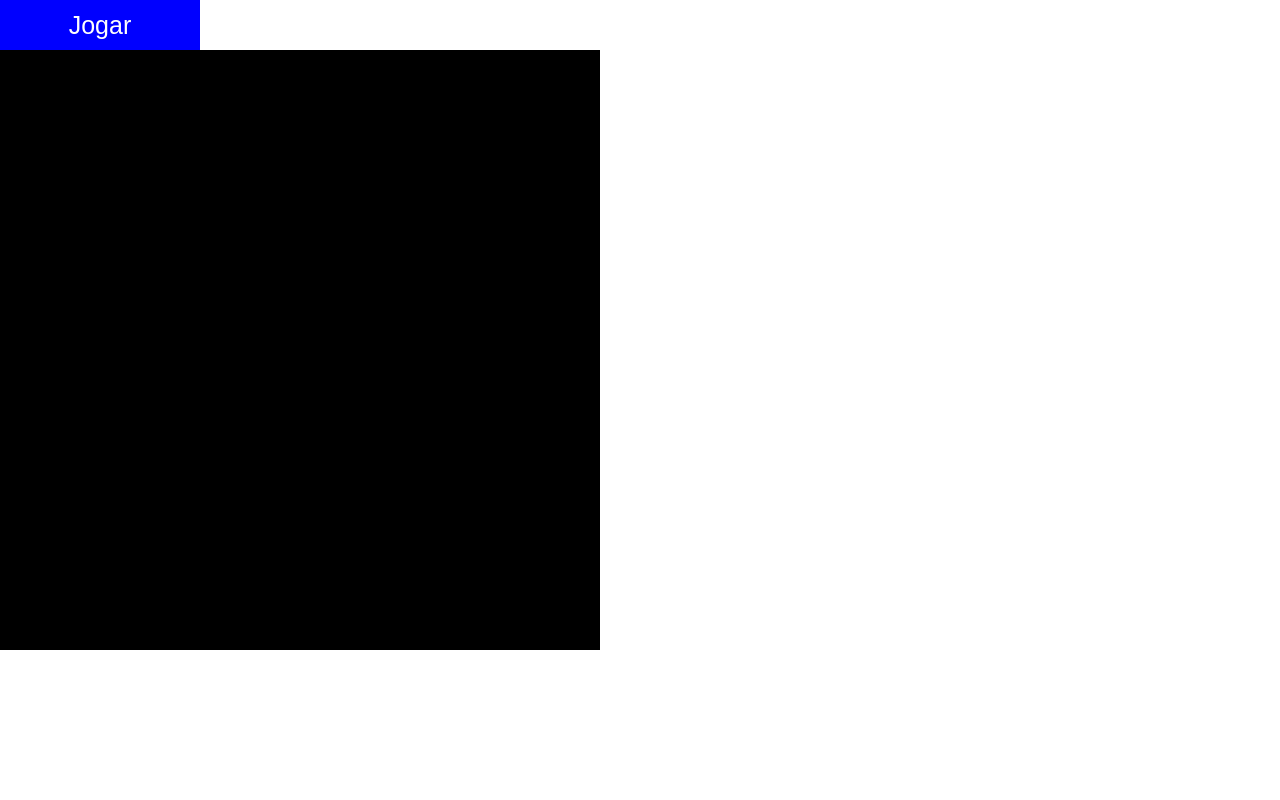
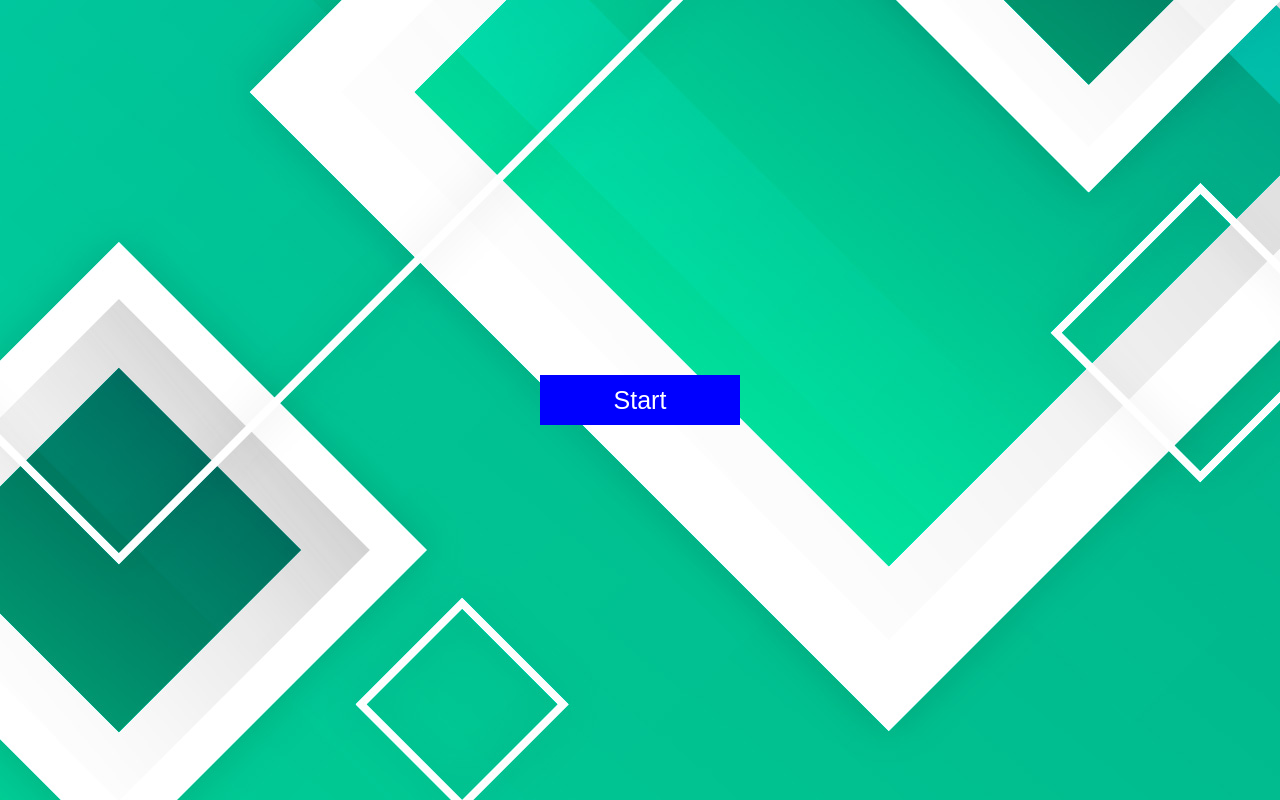
Before and after one commit to DiogoRodriguees/SNAKE_GAME, a plain HTML site: page snake.html in a window 1280 px wide. Drawn offline with Linux system fonts and the light colour scheme.

Commit message:
:rocket: novo background e centralização dos elementos

```diff
--- a/game.js
+++ b/game.js
@@ -11,6 +11,9 @@ var score = 0;
 
 // Função para iniciar o jogo
 function startGame() {
+    document.getElementById("canvas").style.display = "flex";
+    document.getElementById("finish").style.display = "block";
+
     snake = new Snake();
     fruit = new Fruit();
     createGraphic();
@@ -20,6 +23,8 @@ function startGame() {
 // Função para finalizar o jogo
 function gameOver() {
     clearInterval(interval);
+    document.getElementById("canvas").style.display = "none";
+    document.getElementById("finish").style.display = "none";
 }
 
 // Função que atualiza o display(canvas)
@@ -71,7 +76,12 @@ class Snake {
                 sizePixelDefault - 1
             );
         }
-        canvasContext.fillRect(snake.x, snake.y, sizePixelDefault - 1, sizePixelDefault - 1);
+        canvasContext.fillRect(
+            snake.x,
+            snake.y,
+            sizePixelDefault - 1,
+            sizePixelDefault - 1
+        );
     }
 
     eatFruit() {
@@ -149,7 +159,12 @@ class Fruit {
 
     createGraphic() {
         canvasContext.fillStyle = "red";
-        canvasContext.fillRect(this.x, this.y, sizePixelDefault, sizePixelDefault);
+        canvasContext.fillRect(
+            this.x,
+            this.y,
+            sizePixelDefault,
+            sizePixelDefault
+        );
     }
 }
 
--- a/snake.html
+++ b/snake.html
@@ -15,6 +15,8 @@
 
                 display: flex;
                 flex-direction: column;
+
+                background: url(./background.jpg) no-repeat;
             }
             button {
                 border: none;
@@ -29,17 +31,41 @@
                 font-weight: 500;
             }
 
+            .container {
+                display: flex;
+                width: 100vw;
+                height: 100vh;
+                flex-direction: column;
+                align-items: center;
+                justify-content: center;
+                gap: 30px;
+            }
+
+            .game-btn {
+                display: flex;
+                gap: 30px;
+            }
+
             #canvas {
                 background-color: black;
                 z-index: -1;
-                width: 600px;
-                height: 600px;
+                display: none;
+            }
+
+            #finish {
+                display: none;
             }
         </style>
     </head>
     <body>
-        <button onclick="startGame()">Jogar</button>
-        <canvas id="canvas" width="600px" height="600px"></canvas>
+        <div class="container">
+            <div class="game-btn">
+                <button onclick="startGame()">Start</button>
+                <button onclick="gameOver()" id="finish">Finish</button>
+
+            </div>
+            <canvas id="canvas" width="600px" height="600px"></canvas>
+        </div>
         <script src="game.js"></script>
     </body>
 </html>
```
Also changed, not shown: background.jpg (added).
